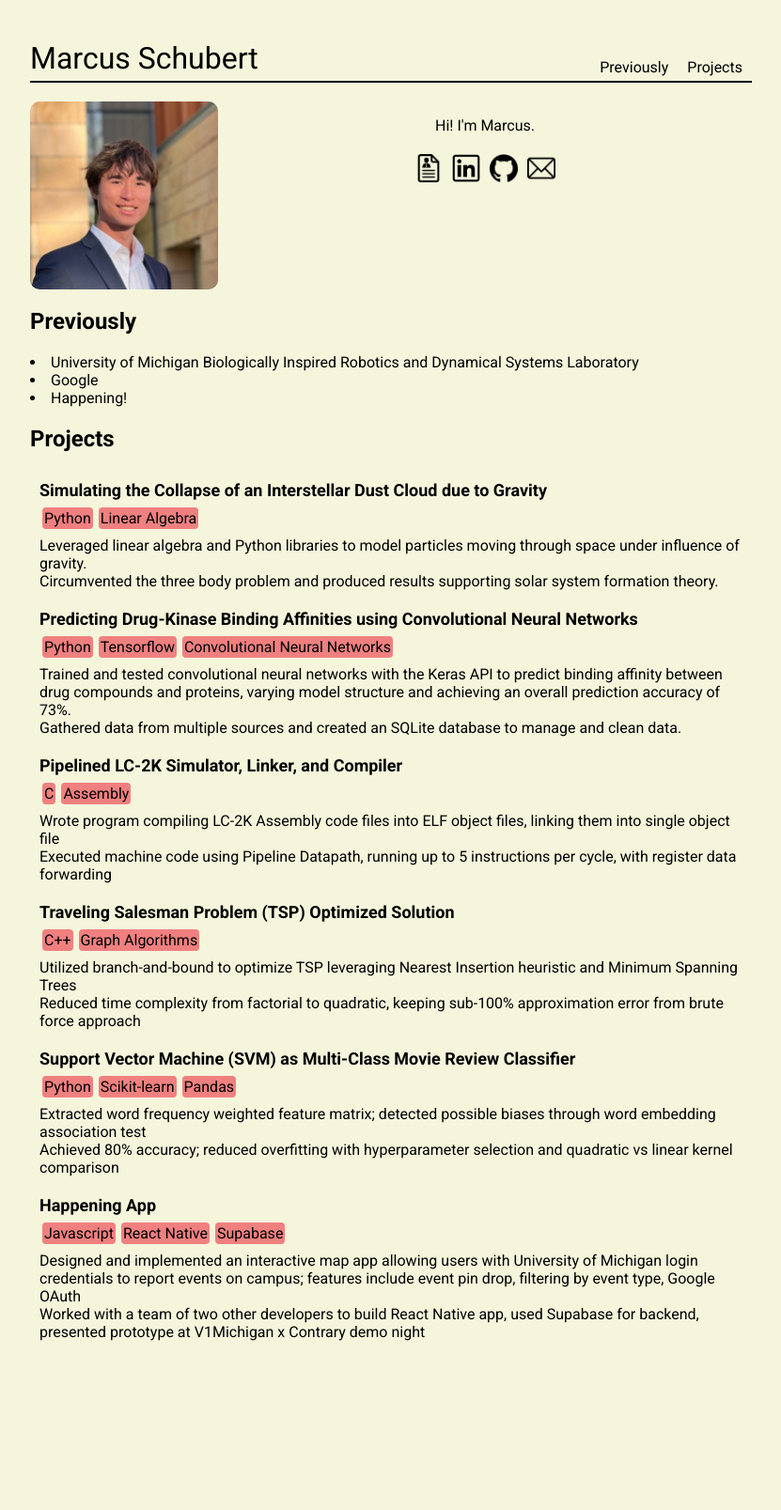
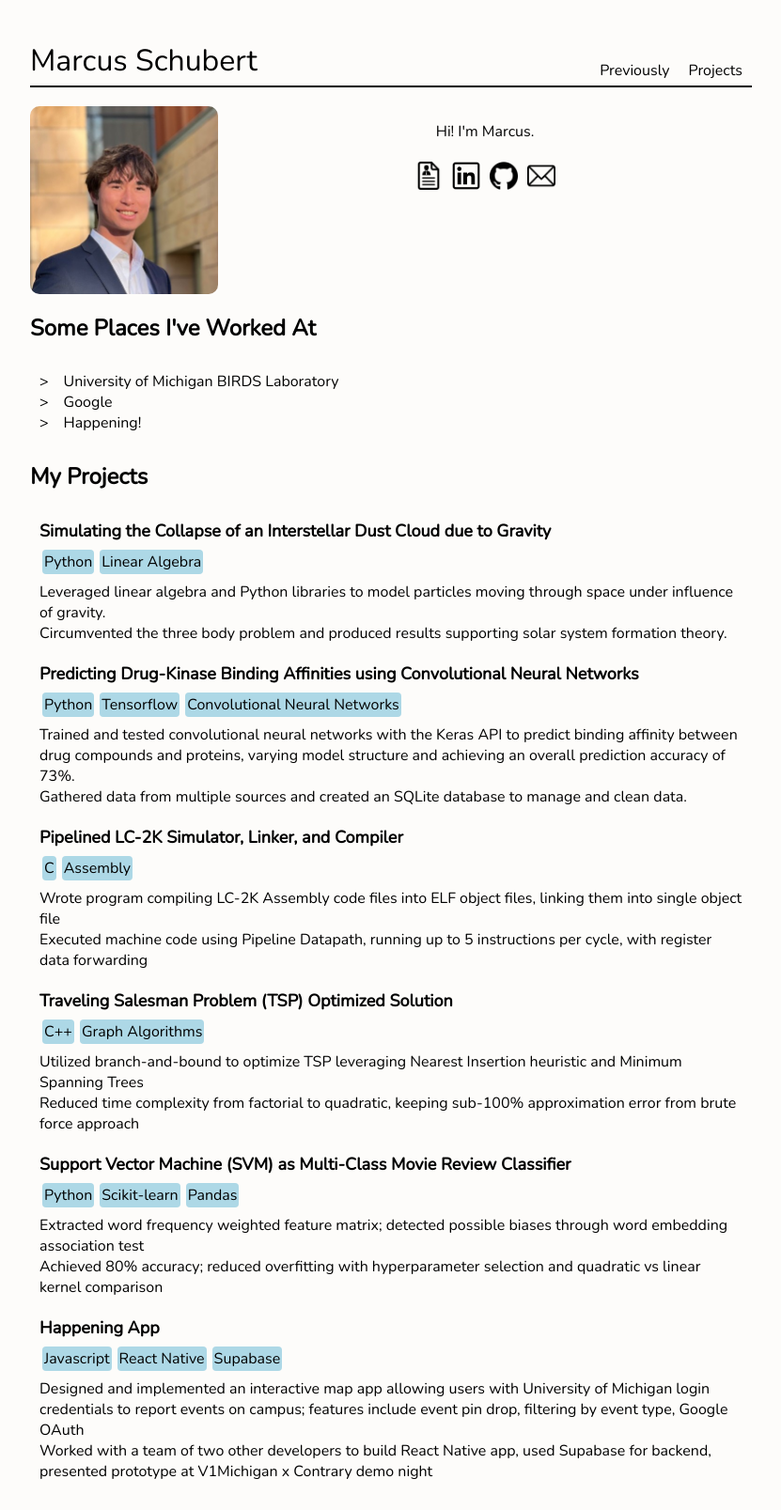
Before and after one commit to mschubs/mschubs.github.io, a Jekyll site: the page built from index.html, in a window 1280 px wide. Shown: the whole page at 94% size, without its empty margins (224-1055 px from the left). Built offline with Jekyll 4.4.1, drawn with Linux system fonts in a browser that asks for light colours; before the commit the page ends 1457 px from its top, so only the background shows below that.

```diff
--- a/_data/companies.yml
+++ b/_data/companies.yml
@@ -1,3 +1,3 @@
-- name: University of Michigan Biologically Inspired Robotics and Dynamical Systems Laboratory
+- name: University of Michigan BIRDS Laboratory
 - name: Google
 - name: Happening!
--- a/_layouts/default.html
+++ b/_layouts/default.html
@@ -4,7 +4,7 @@
     <meta charset="utf-8">
     <title>{{ page.title }}</title>
     <link rel="stylesheet" href="/assets/css/styles.css">
-    <link rel="stylesheet" href="https://fonts.googleapis.com/css?family=Roboto:400,400i,700,700i&display=swap">
+    <link rel="stylesheet" href='https://fonts.googleapis.com/css?family=Nunito'>
     {% feed_meta %}
     {% seo %}
   </head>
--- a/_sass/main.scss
+++ b/_sass/main.scss
@@ -1,5 +1,15 @@
 a {
     text-decoration: none;
+}
+
+ul {
+    list-style-type: none; /* Remove default list-style (bullet) */
+    padding: 10px; /* Remove default padding */
+}
+
+li::before {
+    content: ">";
+    padding-right: 1em;
 }
 
 .header {
@@ -83,7 +93,8 @@
     .project {
         padding: 10px;
         border-radius: 5px;
-        transition: transform 0.3s ease;
+        transition: transform 0.6s ease, background-color 0.6s ease;
+        // transition: background-color 0.3s ease;
         .projectTitle {
             font-size: large;
             font-weight: 600;
@@ -98,7 +109,7 @@
                     display: flex;
                     flex-direction: column;
                     padding: 2px;
-                    background-color: lightcoral;
+                    background-color: lightblue;
                     border-radius: 4px;
                 }
             }
@@ -117,11 +128,11 @@
 }
 
 body {
-    font-family: 'Roboto', sans-serif;
+    font-family: 'Nunito', sans-serif;
     margin: 0;
     padding-left: 20%;
     padding-right: 20%;
-    background-color: beige;
+    background-color: #fdfcfa;;
 }
 
 main {
--- a/index.html
+++ b/index.html
@@ -6,13 +6,15 @@
        {% include introduction.html %}
     </section>
     <section id="previously">
-        <h2>Previously</h2>
-        {% for item in site.data.companies %}
-            <li>{{ item.name }}</li>
-        {% endfor %}
+        <h2>Some Places I've Worked At</h2>
+        <ul>
+            {% for item in site.data.companies %}
+                <li>{{ item.name }}</li>
+            {% endfor %}
+        </ul>
     </section>
     <section id="projects">
-        <h2>Projects</h2>
+        <h2>My Projects</h2>
         {% for item in site.data.projects %}
             <div class="project">
                 <div class="projectTitle" >{{ item.name }}</div>
```
Also changed, not shown: _authors/jill.md (deleted, +0 -6 lines), _authors/ted.md (deleted, +0 -6 lines), _layouts/author.html (deleted, +0 -15 lines), _projects/solarsystem.md (deleted, +0 -4 lines), about.md (deleted, +0 -6 lines).
